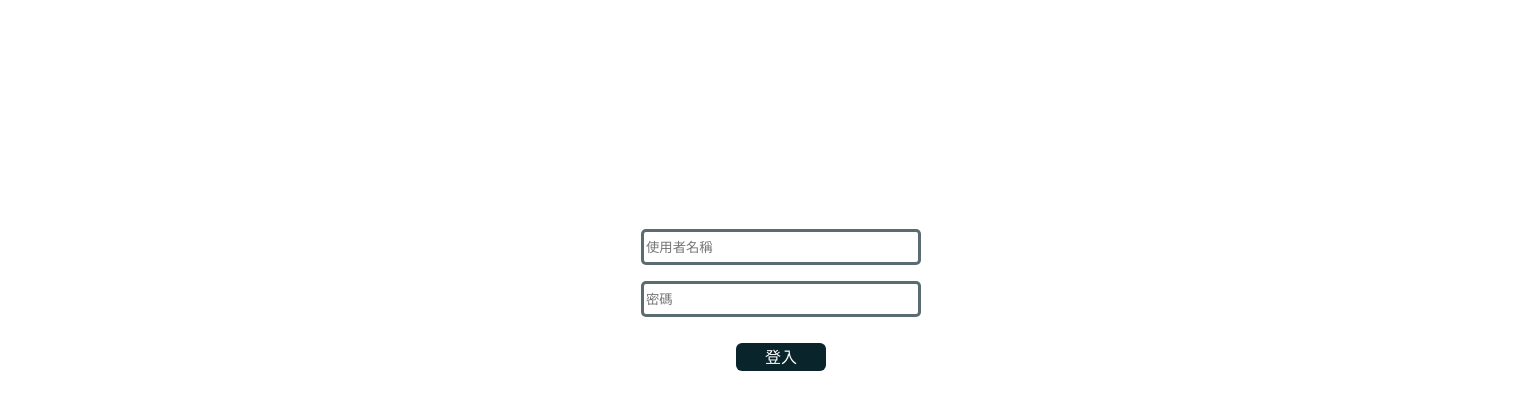
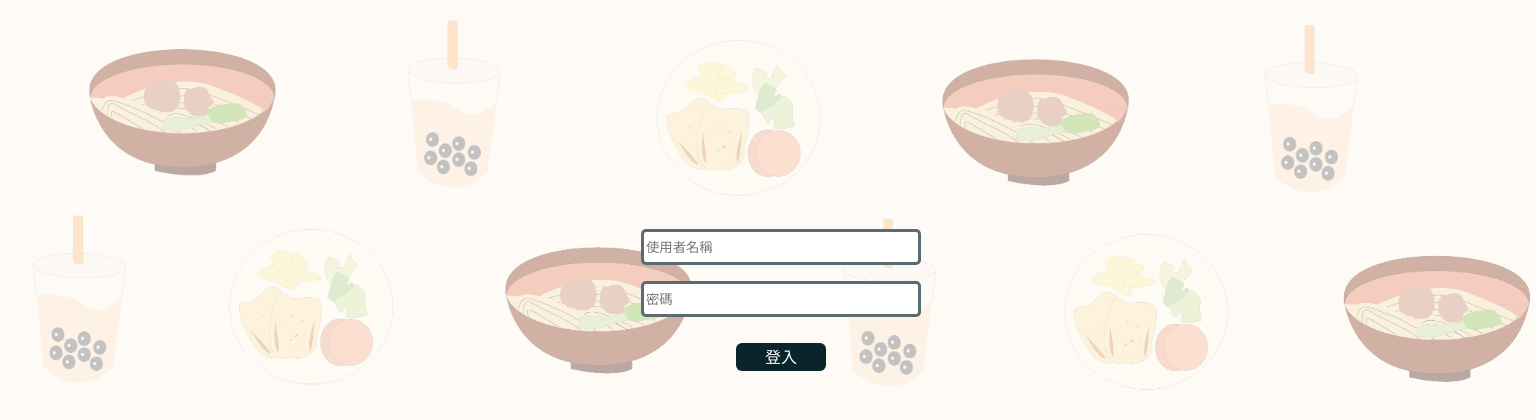
Before and after one commit to ChiHua0918/puli_map_team, a PHP site: page /view/LoginPage.php in a window 1536 px wide. Shown: the top 420 px of the page. Run offline with PHP 8.4, Linux system fonts and the light colour scheme.

Commit message:
login page

```diff
--- a/view/LoginPage.php
+++ b/view/LoginPage.php
@@ -86,12 +86,25 @@
   #login_control{
     padding: 10px;
   }
-  #bg {
-    background-image: url("/src/食物背景透明3.png");
-    /* background-repeat: no-repeat; */
-    background-size: auto 100%;
-    background-position: center center;
-    background-attachment: fixed;
+
+  @media screen and (max-width: 1532px) {
+      body {
+          background-image: url("/src/食物背景透明3.png");
+          /* background-repeat: no-repeat; */
+          background-size: auto 100%;
+          background-position: center center;
+          background-attachment: fixed;
+      }
+  }
+
+  @media screen and (min-width: 1532px) {
+      body {
+          background-image: url("/src/食物背景透明3.png");
+          background-repeat: no-repeat;
+          background-size: 100% auto;
+          background-position: center center;
+          background-attachment: fixed;
+      }
   }
 
 </style>
```
